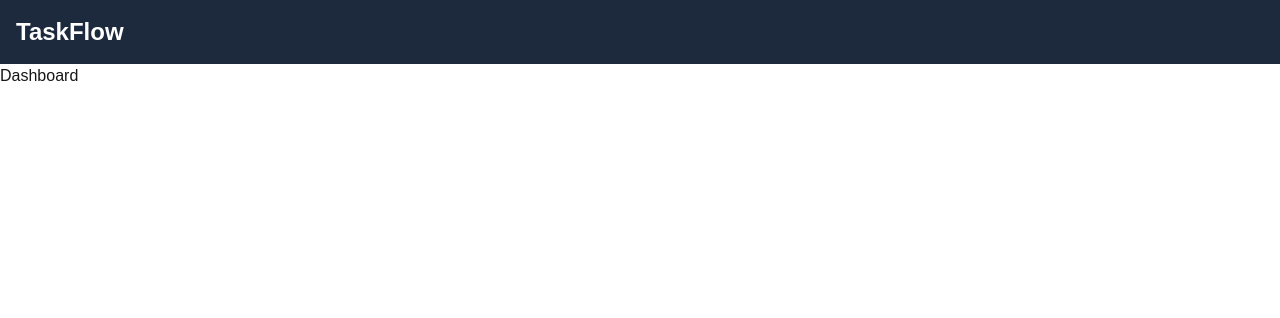
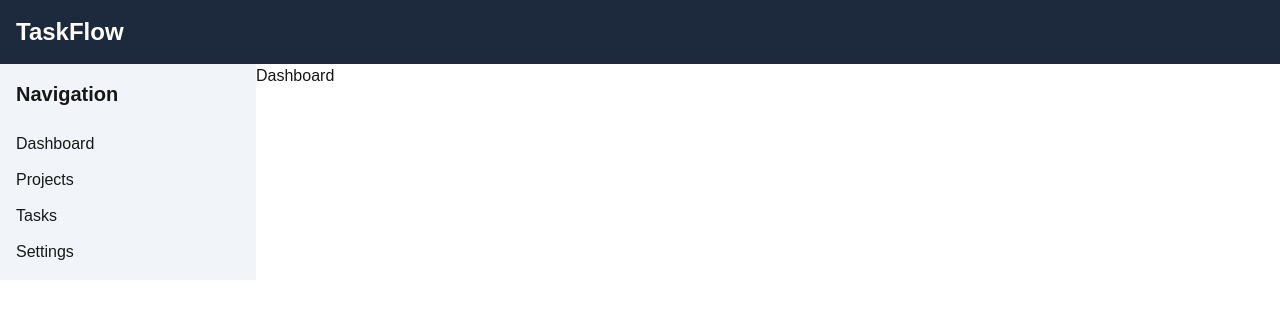
Before and after one commit to fannyullen/react-app, a Next.js app: page / in a window 1280 px wide. Shown: the top 318 px of the page. Built offline with nearby package versions, Linux system fonts and the light colour scheme.

Commit message:
Added sidebar

```diff
--- /dev/null
+++ b/app/components/Sidebar/Sidebar.tsx
@@ -0,0 +1,17 @@
+export default function Sidebar() {
+    return (
+        <aside className="w-64 bg-slate-100 p-4">
+            <h2 className="text-xl font-semibold mb-6">
+                Navigation
+            </h2>
+            <nav>
+                <ul className="space-y-3">
+                    <li>Dashboard</li>
+                    <li>Projects</li>
+                    <li>Tasks</li>
+                    <li>Settings</li>
+                </ul>
+            </nav>
+        </aside>
+    );
+}
--- a/app/layout.tsx
+++ b/app/layout.tsx
@@ -2,6 +2,7 @@ import type { Metadata } from "next";
 import { Geist, Geist_Mono } from "next/font/google";
 import "./globals.css";
 import Navbar from "./components/Navbar/Navbar";
+import Sidebar from "./components/Sidebar/Sidebar";
 
 const geistSans = Geist({
   variable: "--font-geist-sans",
@@ -30,7 +31,12 @@ export default function RootLayout({
     >
       <body className="min-h-full flex flex-col">
         <Navbar />
-        {children}
+        <div className="flex">
+          <Sidebar />
+          <main>
+          {children}
+          </main>
+        </div>
       </body>
     </html>
   );
```
